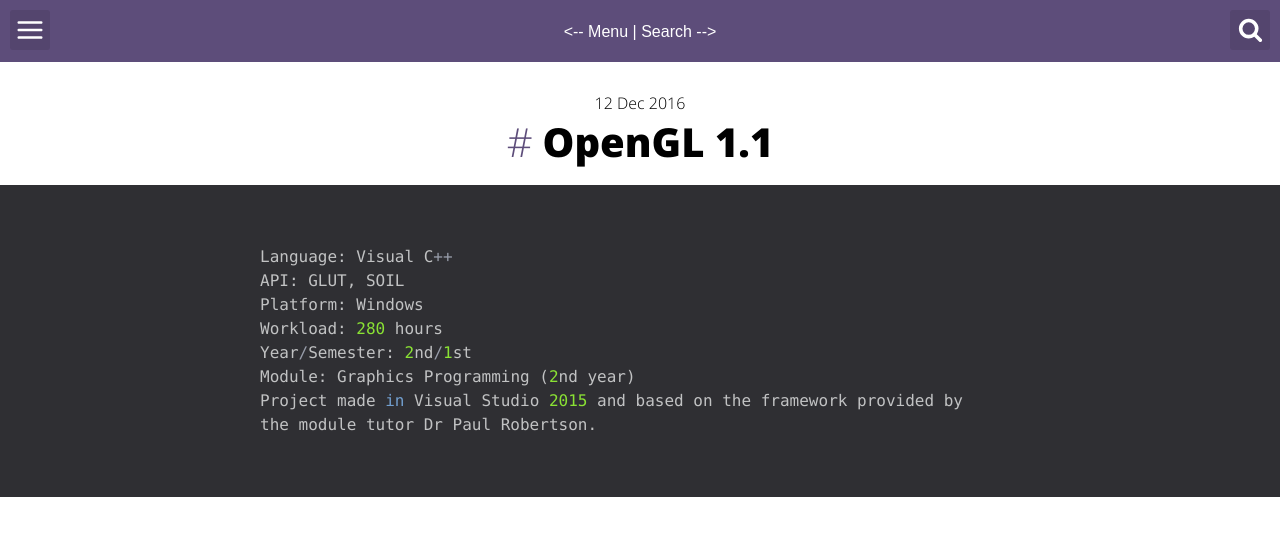
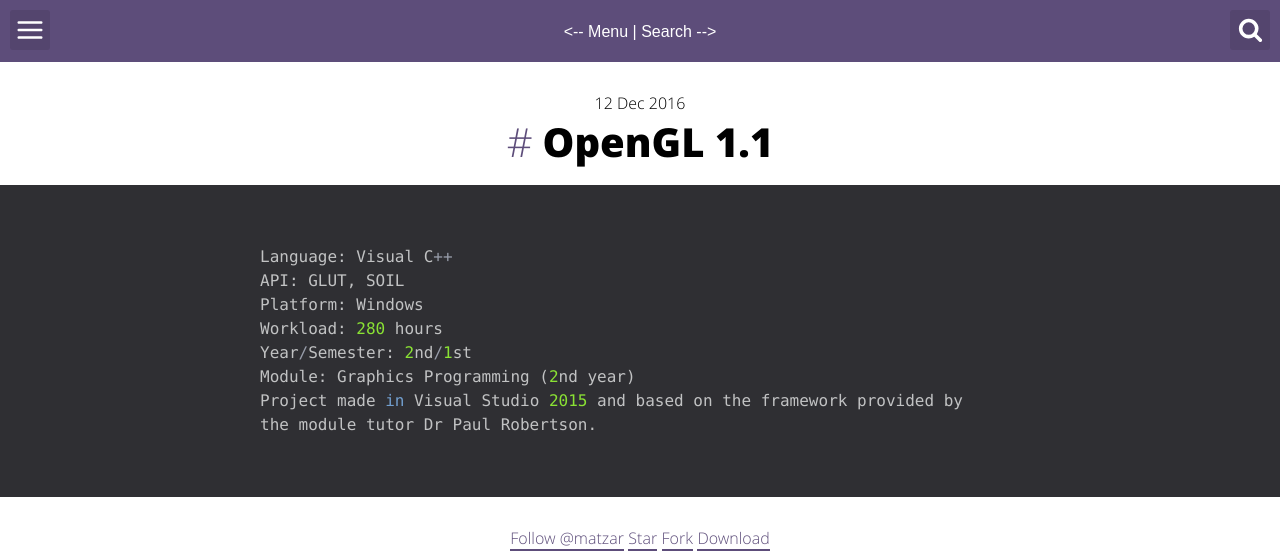
Before and after one commit to matzar/matzar.github.io, a Jekyll site: the page built from _posts/2016-12-12-opengl.md, in a window 1280 px wide and 900 px high, cut to the strip 0-553 px from the top of the window. Built offline with Jekyll 4.4.1, drawn with Linux system fonts in a browser that asks for light colours.

Commit message:
opengl buttons in

```diff
--- a/_posts/2016-12-12-opengl.md
+++ b/_posts/2016-12-12-opengl.md
@@ -28,7 +28,17 @@
 <center>
 <body>
 
+<!-- Place this tag where you want the button to render. -->
+<a class="github-button" href="https://github.com/matzar" aria-label="Follow @matzar on GitHub">Follow @matzar</a>
 
+<!-- Place this tag where you want the button to render. -->
+<a class="github-button" href="https://github.com/matzar/OpenGL" data-icon="octicon-star" aria-label="Star matzar/OpenGL on GitHub">Star</a>
+
+<!-- Place this tag where you want the button to render. -->
+<a class="github-button" href="https://github.com/matzar/OpenGL/fork" data-icon="octicon-repo-forked" aria-label="Fork matzar/OpenGL on GitHub">Fork</a>
+
+<!-- Place this tag where you want the button to render. -->
+<a class="github-button" href="https://github.com/matzar/OpenGL/archive/master.zip" data-icon="octicon-cloud-download" aria-label="Download matzar/OpenGL on GitHub">Download</a>
 
 <!-- Place this tag in your head or just before your close body tag. -->
 <script async defer src="https://buttons.github.io/buttons.js"></script>
```
